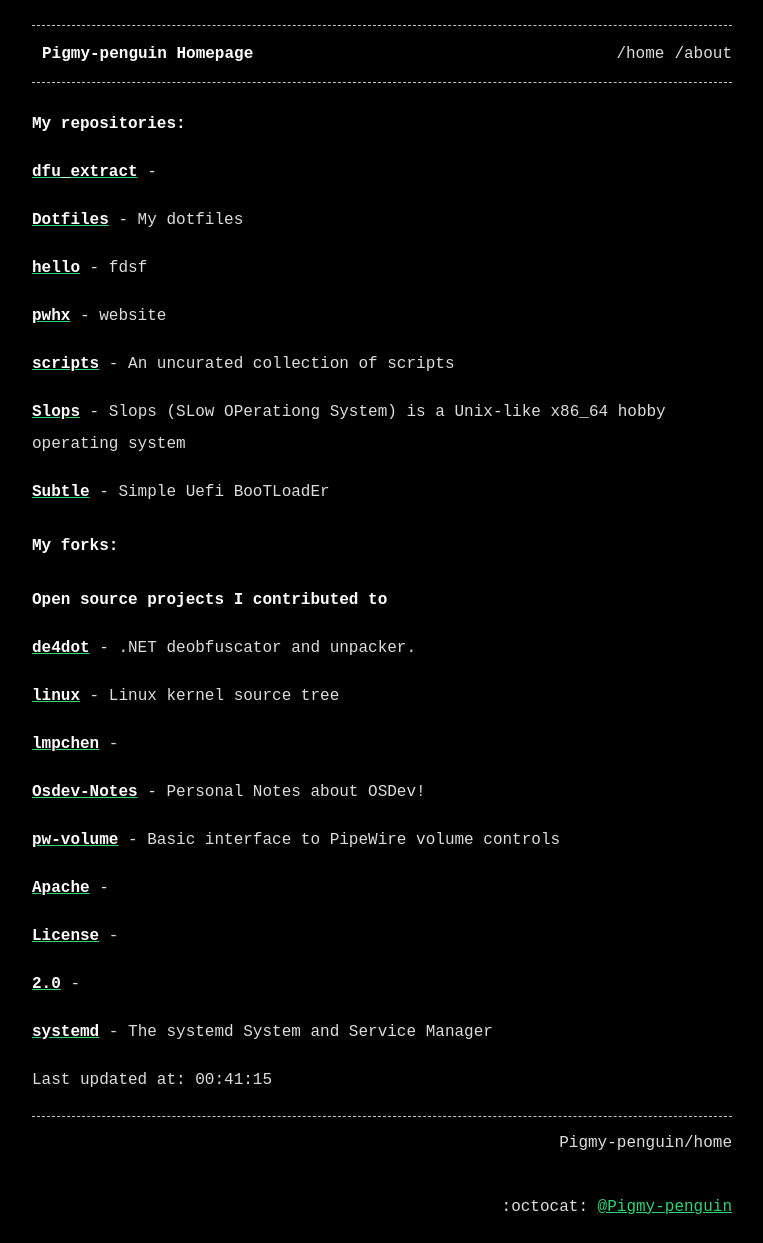
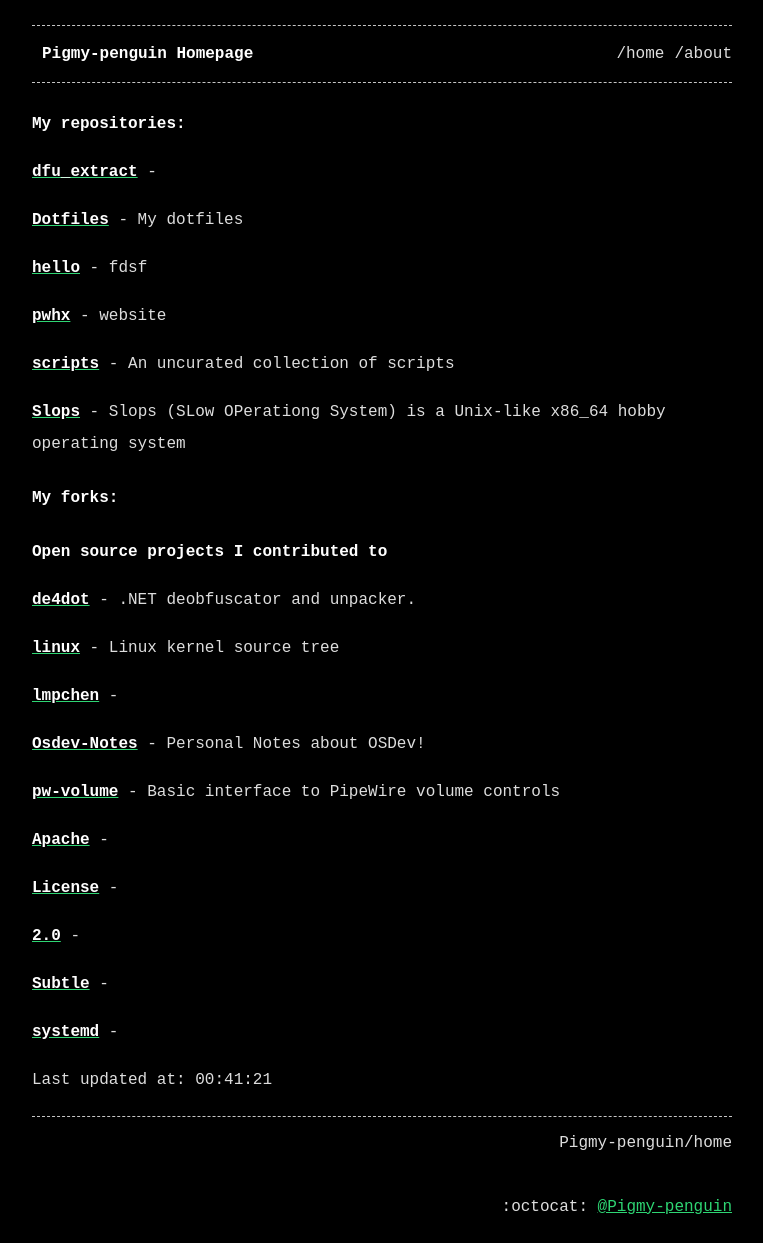
Before and after one commit to Pigmy-penguin/Pigmy-penguin.github.io, a Jekyll site: the page built from index.md, in a window 1280 px wide. Shown: the whole page, without its empty margins (258-1021 px from the left). Built offline with Jekyll 4.4.1, drawn with Linux system fonts in a browser that asks for light colours.

Commit message:
Auto updating the website

```diff
--- a/index.md
+++ b/index.md
@@ -19,8 +19,6 @@ title: Pigmy-penguin Homepage
 
 [**Slops**](https://github.com/Pigmy-penguin/Slops) - Slops (SLow OPerationg System) is a Unix-like x86_64 hobby operating system
 
-[**Subtle**](https://github.com/Pigmy-penguin/Subtle) - Simple Uefi BooTLoadEr
-
 ## My forks:
 ### Open source projects I contributed to
 
@@ -40,7 +38,9 @@ title: Pigmy-penguin Homepage
 
 [**2.0**](https://github.com/Pigmy-penguin/2.0) -
 
-[**systemd**](https://github.com/Pigmy-penguin/systemd) - The systemd System and Service Manager
+[**Subtle**](https://github.com/Pigmy-penguin/Subtle) -
+
+[**systemd**](https://github.com/Pigmy-penguin/systemd) -
 
 
-Last updated at: 00:41:15
+Last updated at: 00:41:21
```
Also changed, not shown: 2 other files.
